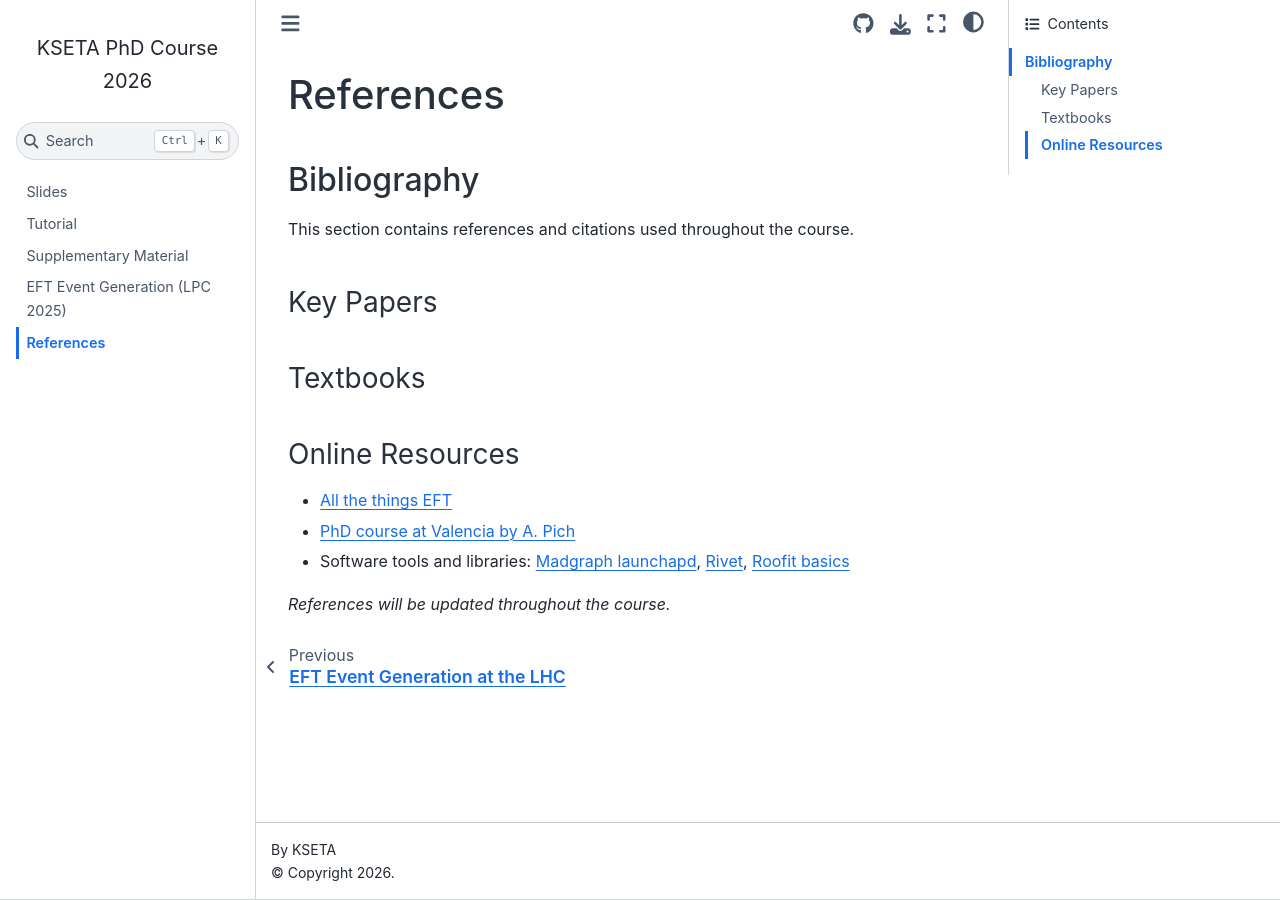
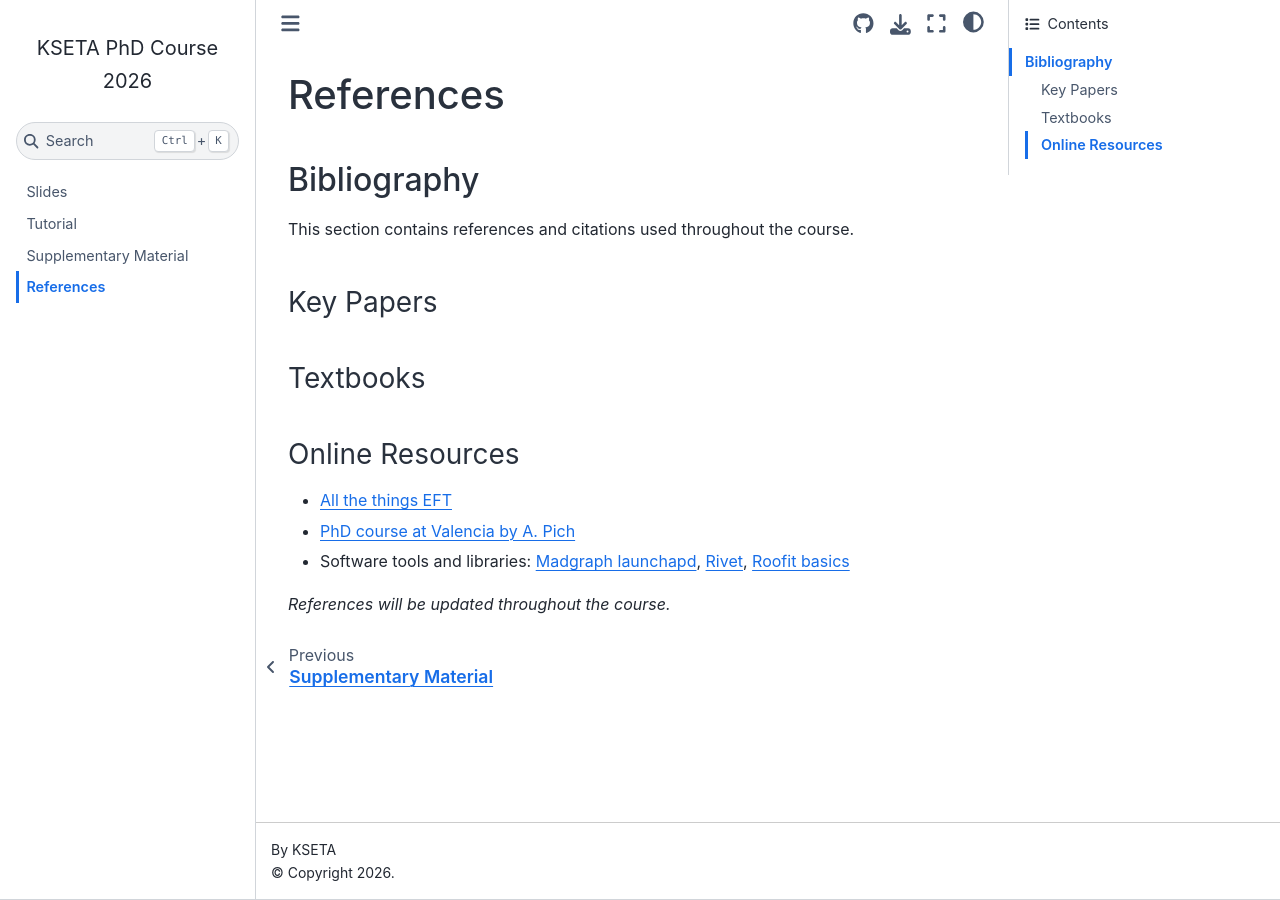
Before and after one commit to mpresill/KSETA_2026, a Jupyter Book: the page built from references.md, in a window 1280 px wide. Built offline with Jupyter Book 1.0.4 settings and Sphinx 7.4.7 and the Sphinx Book theme 1.1.4, drawn with Linux system fonts in a browser that asks for light colours.

Commit message:
Remove EFT Event Generation slides from TOC
Removed slides for EFT Event Generation (LPC 2025) from the table of contents.

```diff
--- a/_toc.yml
+++ b/_toc.yml
@@ -14,7 +14,5 @@ chapters:
     title: Tutorial
   - file: supplementary
     title: Supplementary Material
-  - file: slides_eft_gen_lpc2025
-    title: "EFT Event Generation (LPC 2025)"
   - file: references
     title: References
```
